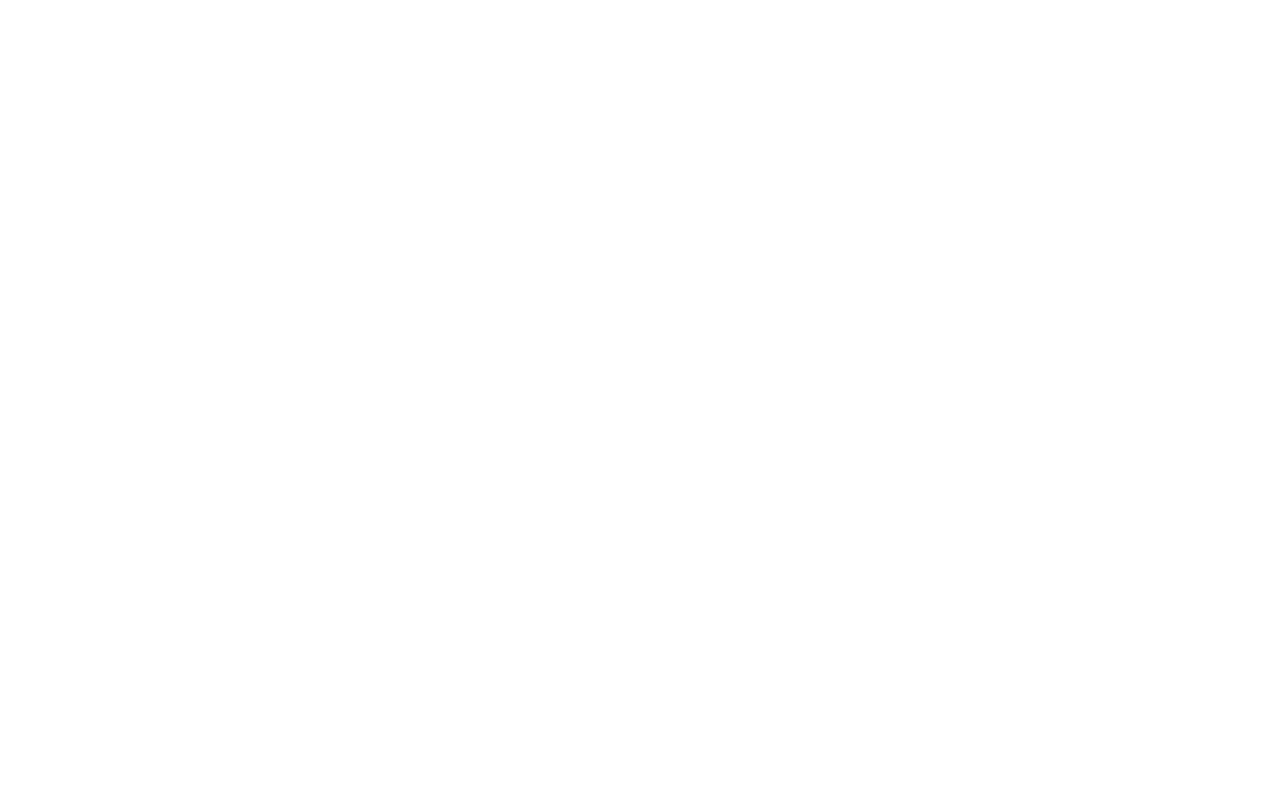
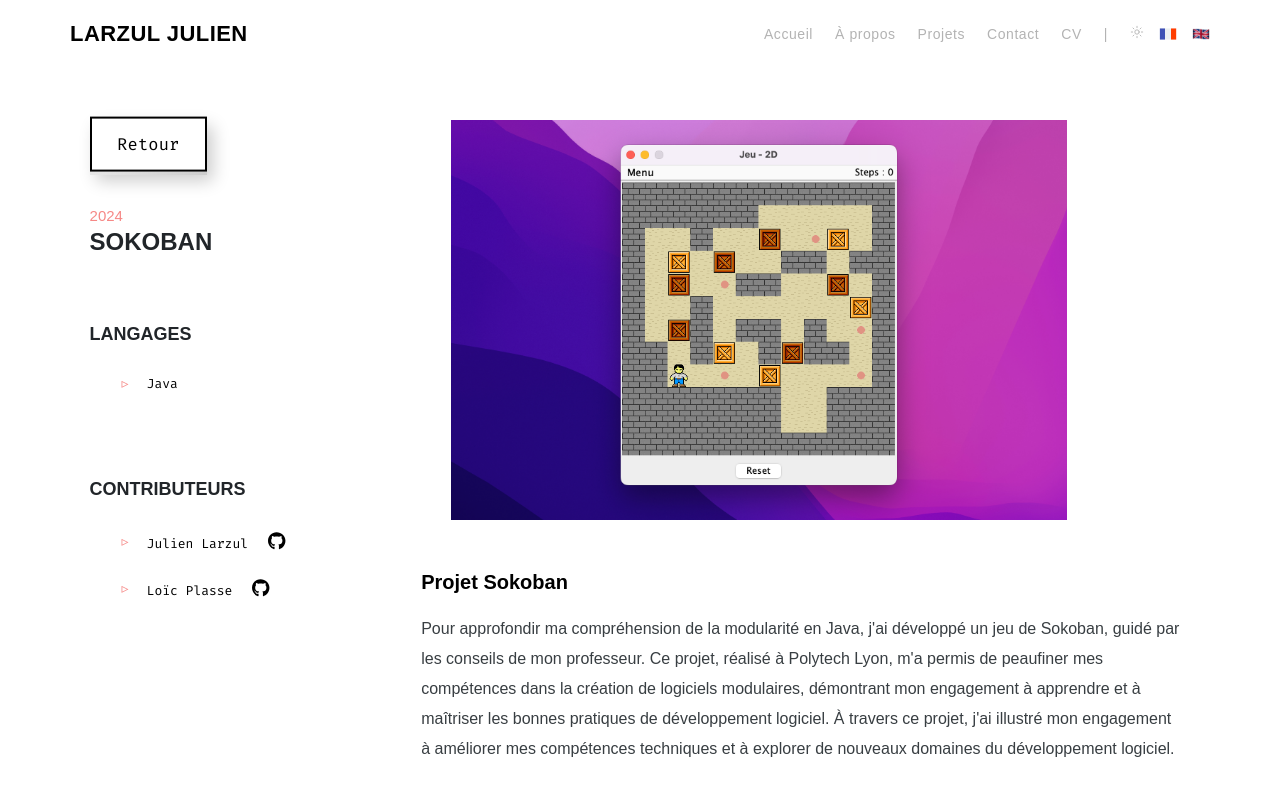
Before and after one commit to julienlrzl/Portfolio, a React (Create React App) app in the folder portfoliojulien/: page /Sokoban in a window 1280 px wide. Before the commit this address had no page. Shown: the top 800 px of the page. Built offline with nearby package versions, Linux system fonts and the light colour scheme; a web font is replaced by a local one.

Commit message:
ajout projet Sokoban

```diff
--- a/portfoliojulien/src/App.js
+++ b/portfoliojulien/src/App.js
@@ -7,6 +7,7 @@
 import Ptut from "./pages/Ptut.js";
 import Automata from "./pages/Automata.js";
 import Connect4 from "./pages/Connect4.js";
+import Sokoban from "./pages/Sokoban.js";
 import { Analytics } from "@vercel/analytics/react";
 import { SpeedInsights } from "@vercel/speed-insights/react";
 
@@ -22,6 +23,7 @@
         <Route path="/Ptut" element={<Ptut />} />
         <Route path="/Automata" element={<Automata />} />
         <Route path="/Connect4" element={<Connect4 />} />
+        <Route path="/Sokoban" element={<Sokoban />} />
       </Routes>
     </BrowserRouter>
   );
--- a/portfoliojulien/src/components/Projects.js
+++ b/portfoliojulien/src/components/Projects.js
@@ -127,7 +127,31 @@
                 </div>
               </Link>
             </div>
+            <div className="col-md-4 text-center rectangle-color">
+              <div className="d-flex flex-row align-items-center">
+                <div>
+                  <Folder />
+                </div>
+                <div>
+                  <a
+                    href="https://github.com/julienlrzl/Sokoban"
+                    className="github-projects"
+                  >
+                    <FontAwesomeIcon icon={faGithub} />
+                  </a>
+                </div>
+              </div>
+              <Link to="/Sokoban" className="d-flex flex-column">
+                <div className="d-flex flex-column">
+                  <h1 className="title-project">{t("projecttitle5")} 👾</h1>
+                  <p className="text-project">{t("project5")}</p>
+                  <span className="footer-project">Java</span>
+                </div>
+              </Link>
+            </div>
+            {/*
             <div className="col-md-4 text-left rectangle-color-not"></div>
+            */}
           </div>
         </div>
       </div>
--- a/portfoliojulien/src/locales/en/translation.json
+++ b/portfoliojulien/src/locales/en/translation.json
@@ -23,11 +23,13 @@
   "project2": "A website modeled after IMDB, focusing on movie databases and information.",
   "project3": "1D cellular automaton in Java and forest fire simulation with a graphical interface.",
   "project4": "Graphical Interface Implementation: Mastering Object-oriented programming through game development.",
+  "project5": "Learning Modularity: Mastering project modularity using the Observer pattern.",
   "projecttitle0": "Portfolio",
   "projecttitle1": "The French Shop",
   "projecttitle2": "Tutored Project",
   "projecttitle3": "Cellular Automata",
   "projecttitle4": "Connect 4",
+  "projecttitle5": "Sokoban",
 
   "contactTitle0": "What's next?",
   "contactTitle1": "Let’s get in touch",
@@ -59,5 +61,9 @@
 
   "titlerightC0": "Connect 4 Project",
   "textrightC0": "To enhance my understanding of Java graphical user interfaces, I developed a Connect Four game, guided by specialized documentation provided by my professor. This project allowed me to refine my skills in creating interactive interfaces, showcasing my dedication to learning and mastering Java's GUI capabilities. Through this endeavor, I demonstrated my commitment to advancing my technical skills and exploring new areas of software development.",
-  "textrightC1": "In my journey to master graphical user interfaces, I developed a versatile menu within a GUI project, offering users the choice between Player vs. Player and Player vs. Computer game modes. This interactive menu not only facilitates seamless navigation between different gameplay options but also allows users to adjust the difficulty level, return to the main menu, and explore various settings, ensuring a tailored gaming experience. This project underscores my ability to create flexible and user-friendly interfaces, reflecting my dedication to enhancing my programming skills and providing engaging digital experiences."
+  "textrightC1": "In my journey to master graphical user interfaces, I developed a versatile menu within a GUI project, offering users the choice between Player vs. Player and Player vs. Computer game modes. This interactive menu not only facilitates seamless navigation between different gameplay options but also allows users to adjust the difficulty level, return to the main menu, and explore various settings, ensuring a tailored gaming experience. This project underscores my ability to create flexible and user-friendly interfaces, reflecting my dedication to enhancing my programming skills and providing engaging digital experiences.",
+
+  "titlerightS0": "Sokoban Project",
+  "textrightS0": "To deepen my understanding of modularity in Java, I developed a Sokoban game, guided by the advice of my professor. This project, undertaken at Polytech Lyon, allowed me to refine my skills in creating modular software, demonstrating my commitment to learning and mastering good software development practices. Through this project, I have illustrated my dedication to improving my technical skills and exploring new areas of software development.",
+  "textrightS1": "The main objective was to structure the code in a modular way, allowing for easy maintenance and future enhancements. The game offers an intuitive graphical interface where players can navigate through different levels and reset games. This project demonstrates my ability to design robust and modular software, while also enhancing my skills in software engineering and object-oriented programming."
 }
--- a/portfoliojulien/src/locales/fr/translation.json
+++ b/portfoliojulien/src/locales/fr/translation.json
@@ -23,11 +23,13 @@
   "project2": "Un site web calqué sur IMDB, se concentrant sur les bases de données et informations de films.",
   "project3": "Automate cellulaire en 1D en Java et simulation d'incendie de forêt avec une interface graphique.",
   "project4": "Implémentation d'Interface Graphique : Maîtriser la Programmation Orientée Objet à travers le Développement de Jeu.",
+  "project5": "Apprentissage de la modularité : Maîtriser la modularité d'un projet en utilisant le pattern Observer.",
   "projecttitle0": "Portfolio",
   "projecttitle1": "La Boutique française",
   "projecttitle2": "Projet tutoré",
   "projecttitle3": "Automate cellulaire",
   "projecttitle4": "Puissance 4",
+  "projecttitle5": "Sokoban",
 
   "contactTitle0": "Écrivez-moi?",
   "contactTitle1": "Entrons en contact",
@@ -59,5 +61,9 @@
 
   "titlerightC0": "Projet Puissance 4",
   "textrightC0": "Pour améliorer ma compréhension des interfaces graphiques utilisateur en Java, j'ai développé un jeu de Puissance Quatre, guidé par la documentation spécialisée fournie par mon professeur. Ce projet m'a permis de peaufiner mes compétences dans la création d'interfaces interactives, démontrant mon engagement à apprendre et à maîtriser les capacités de l'interface graphique de Java. À travers cette entreprise, j'ai démontré mon engagement à faire avancer mes compétences techniques et à explorer de nouveaux domaines du développement logiciel.",
-  "textrightC1": "Dans ma quête pour maîtriser les interfaces graphiques utilisateur, j'ai développé un menu polyvalent dans un projet d'interface graphique, offrant aux utilisateurs le choix entre les modes de jeu Joueur contre Joueur et Joueur contre Ordinateur. Ce menu interactif facilite non seulement une navigation fluide entre différentes options de jeu, mais permet également aux utilisateurs d'ajuster le niveau de difficulté, de revenir au menu principal et d'explorer divers réglages, assurant une expérience de jeu personnalisée. Ce projet souligne ma capacité à créer des interfaces flexibles et conviviales, reflétant mon engagement à améliorer mes compétences en programmation et à fournir des expériences digitales engageantes."
+  "textrightC1": "Dans ma quête pour maîtriser les interfaces graphiques utilisateur, j'ai développé un menu polyvalent dans un projet d'interface graphique, offrant aux utilisateurs le choix entre les modes de jeu Joueur contre Joueur et Joueur contre Ordinateur. Ce menu interactif facilite non seulement une navigation fluide entre différentes options de jeu, mais permet également aux utilisateurs d'ajuster le niveau de difficulté, de revenir au menu principal et d'explorer divers réglages, assurant une expérience de jeu personnalisée. Ce projet souligne ma capacité à créer des interfaces flexibles et conviviales, reflétant mon engagement à améliorer mes compétences en programmation et à fournir des expériences digitales engageantes.",
+
+  "titlerightS0": "Projet Sokoban",
+  "textrightS0": "Pour approfondir ma compréhension de la modularité en Java, j'ai développé un jeu de Sokoban, guidé par les conseils de mon professeur. Ce projet, réalisé à Polytech Lyon, m'a permis de peaufiner mes compétences dans la création de logiciels modulaires, démontrant mon engagement à apprendre et à maîtriser les bonnes pratiques de développement logiciel. À travers ce projet, j'ai illustré mon engagement à améliorer mes compétences techniques et à explorer de nouveaux domaines du développement logiciel.",
+  "textrightS1": "L'objectif principal était de structurer le code de manière modulaire, permettant une maintenance facile et des améliorations futures. Le jeu offre une interface graphique intuitive où les joueurs peuvent naviguer à travers différents niveaux et réinitialiser des parties. Ce projet démontre ma capacité à concevoir des logiciels robustes et modulaires, tout en renforçant mes compétences en ingénierie logicielle et en programmation orientée objet."
 }
--- /dev/null
+++ b/portfoliojulien/src/pages/Sokoban.js
@@ -0,0 +1,88 @@
+import React, { useEffect } from "react";
+import { useNavigate } from "react-router-dom";
+import Navigationbis from "../components/Navigationbis";
+import Footer from "../components/Footer";
+import { FontAwesomeIcon } from "@fortawesome/react-fontawesome";
+import { faGithub } from "@fortawesome/free-brands-svg-icons";
+import Sokoban from "../assets/images/Sokoban.png";
+import { useTranslation } from "react-i18next";
+
+const Connect4 = () => {
+  const { t, i18n } = useTranslation();
+  let navigate = useNavigate();
+
+  useEffect(() => {
+    window.scrollTo(0, 0);
+  }, []);
+
+  const handleBackClick = () => {
+    navigate("/", { state: { scrollToProjects: true } });
+  };
+  return (
+    <div className="app-content">
+      <Navigationbis />
+      <div className="main">
+        <div className="col-md-3">
+          <div>
+            <a onClick={handleBackClick} className="bouton-retour">
+              <button className="contact-button">
+                <span class="button_top">{t("buttonBack")}</span>
+              </button>
+            </a>
+            <div className="d-flex flex-column">
+              <span className="contact-pre-title title-presentation">2024</span>
+              <h1 className="contact-title">{t("projecttitle5")}</h1>
+              <h2 className="contact-title-bis title-presentation-bis">
+                {t("titleleft0")}
+              </h2>
+              <ul>
+                <li className="puce">Java</li>
+              </ul>
+              <h2 className="contact-title-bis title-presentation-bis">
+                {t("titleleft2")}
+              </h2>
+              <ul>
+                <li className="puce">
+                  Julien Larzul
+                  <a
+                    href="https://github.com/julienlrzl"
+                    className="github-bis"
+                  >
+                    <FontAwesomeIcon icon={faGithub} />
+                  </a>
+                </li>
+                <li className="puce">
+                  Loïc Plasse
+                  <a
+                    href="https://github.com/Loic-Plasse"
+                    className="github-bis"
+                  >
+                    <FontAwesomeIcon icon={faGithub} />
+                  </a>
+                </li>
+              </ul>
+            </div>
+          </div>
+        </div>
+        <div className="col-md-9">
+          <div className="slider">
+            <div className="slider-viewport">
+              <img src={Sokoban} alt="Image Siteweb" />
+            </div>
+          </div>
+          <div className="text-pre">
+            <h3 className="title-text-pre">{t("titlerightS0")}</h3>
+            <p>{t("textrightS0")}</p>
+            <h3 className="title-text-pre title-text-pre-space">
+              {t("titleright1")}
+            </h3>
+            <p className="space-bottom">{t("textrightS1")}</p>
+          </div>
+        </div>
+      </div>
+      <Footer />
+    </div>
+  );
+};
+
+export default Connect4;
```
Also changed, not shown: portfoliojulien/src/assets/images/Sokoban.png (added).
